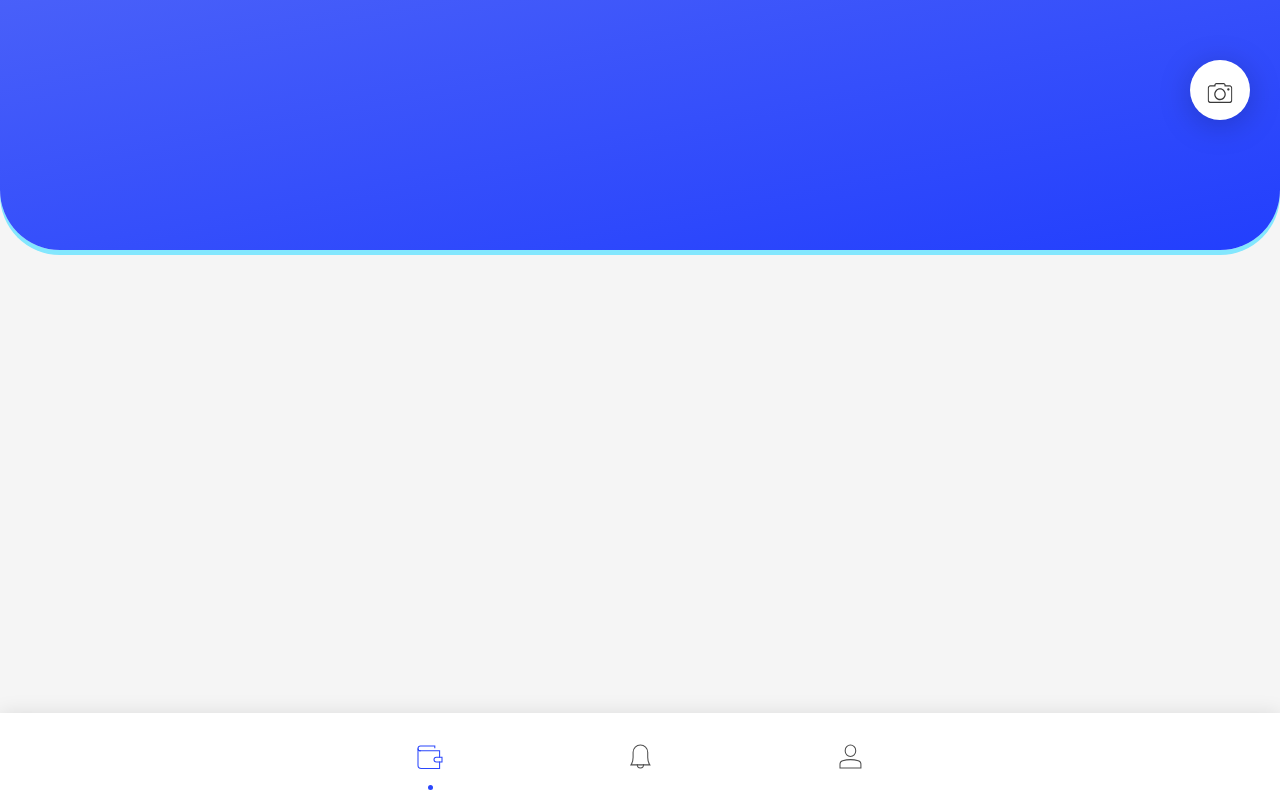
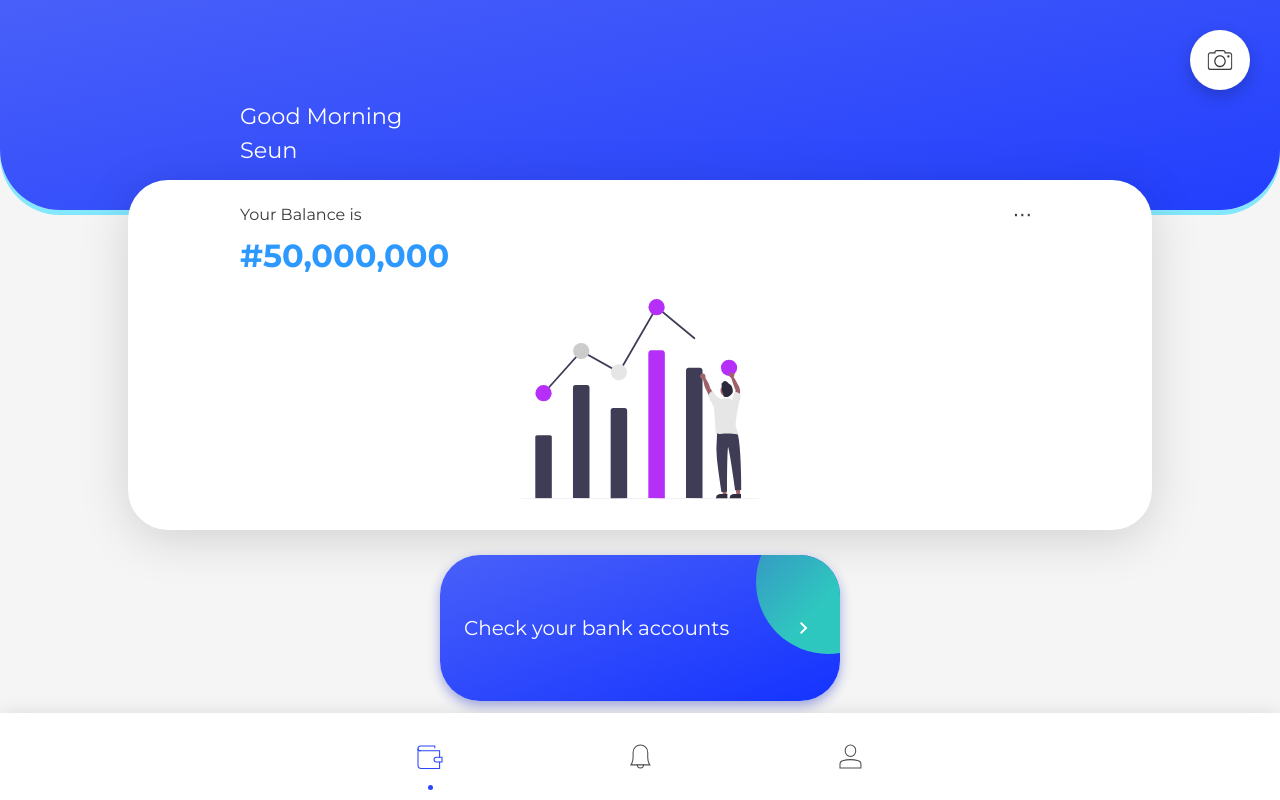
Before and after one commit to Seun-A/money, a React (Create React App) app: page /home in a window 1280 px wide. Built offline with nearby package versions, Linux system fonts and the light colour scheme.

Commit message:
Home Page

```diff
--- /dev/null
+++ b/src/components/balance-card/balance-card.component.js
@@ -0,0 +1,25 @@
+import './balance-card.style.scss'
+
+import chart from '../../assets/undraw/chart.svg'
+
+const BalanceCard = () => (
+  <div className='balance-card bg-white'>
+    <div className='bal-top mx-auto'>
+      <div className='d-flex'>
+        <h2 className='bal-top-title flex-grow-1 m-0 d-flex align-items-center'>Your Balance is</h2>
+        <div className='bal-btn-contianer d-flex justify-content-center align-items-center px-2'>
+          <button className='m-0'>⋯</button>
+        </div>
+      </div>
+      <h1 className='bal-top-value m-0 py-2'>
+        #50,000,000
+      </h1>
+    </div>
+
+    <div className='bal-chart-container d-flex justify-content-center align-items-center mt-3'>
+      <img src={chart} alt='chart' />
+    </div>
+  </div>
+)
+
+export default BalanceCard;
--- /dev/null
+++ b/src/components/balance-card/balance-card.style.scss
@@ -0,0 +1,39 @@
+.balance-card {
+  width: 80%;
+  height: 350px;
+  margin-top: -30px;
+
+  box-shadow: 0px 9px 50px #00000025;
+  border-radius: 40px;
+  padding: 20px 30px;
+
+  .bal-top {
+    max-width: 800px;
+
+    .bal-top-title {
+      font-size: 1rem;
+      font-weight: 400;
+    }
+
+    button {
+      background: none;
+      border: none;
+      font-size: 1.2rem;
+      padding: 0;
+      color: #3A3A3A;
+      transition: color 0.2s;
+
+      &:hover { color: #2D99FF; }
+    }
+
+    .bal-top-value {
+      color: #2D99FF;
+      font-size: 2rem;
+      font-weight: 700;
+    }
+  }
+
+  .bal-chart-container {
+    img { height: 200px; }
+  }
+}
--- a/src/components/banner/banner.component.js
+++ b/src/components/banner/banner.component.js
@@ -1,9 +1,22 @@
 import './banner.style.scss'
+
+const greeting = new Date().getHours() < 12 ?
+  "Morning" : new Date().getHours() < 18 ?
+  "Afternoon" :
+  "Evening";
+
 
 const Banner = ({ shorter, profileImg }) => (
   <div className={`banner ${ shorter ? 'shorter' : null}`}>
-    <div className='banner-img-container'><img src={profileImg} alt='profile-img' className='w-100 h-100 rounded-circle' /></div>
-
+    <div className='banner-img-container d-flex justify-content-center align-items-center'>
+      <img src={profileImg} alt='profile-img' className='w-100 h-100 rounded-circle' />
+    </div>
+    <div className='greeting-container'>
+      <div className='banner-name mx-auto text-white'>
+        Good {greeting} <br />
+        Seun
+      </div>
+    </div>
   </div>
 )
 
--- a/src/components/banner/banner.style.scss
+++ b/src/components/banner/banner.style.scss
@@ -1,8 +1,6 @@
 .banner {
-  position: absolute;
   width: 100%;
-  height: 250px;
-  top: 0;
+  height: 210px;
 
   background: linear-gradient(168.53deg, #4960F9 -0.74%, #1937FE 123.45%);
   border-radius: 0 0 60px 60px;
@@ -16,11 +14,23 @@
     border-radius: 50%;
 
     position: absolute;
-    top: 60px;
+    top: 30px;
     right: 30px;
     background: white;
     overflow: hidden;
 
-    filter: drop-shadow(0px 5.52px 15.18px #00000033);
+    box-shadow: 0 6px 16px #00000033;
+  }
+
+  .greeting-container {
+    width: 100%;
+    position: absolute;
+    top: 100px;
+
+    .banner-name {
+      width: 75%;
+      max-width: 800px;
+      font-size: 1.4rem;
+    }
   }
 }
--- a/src/components/buttons/buttons.component.js
+++ b/src/components/buttons/buttons.component.js
@@ -1,11 +1,12 @@
 import './buttons.style.scss'
 
-const Button = ({ type, label, arrow, center, doubleCircle, dis, signOut, handleSignOut }) => (
+const Button = ({ type, label, arrow, chevron, center, doubleCircle, dis, signOut, handleSignOut }) => (
   <button className={`btn ${type}`} disabled={dis} onClick={signOut ? handleSignOut : null} >
     { doubleCircle ? <span className='circle-left' /> : null}
     <div className={`main d-flex ${center ? 'justify-content-center' : 'justify-content-between'} align-items-center`}>
       <span className=''>{label}</span>
-      { arrow ? <span className="material-symbols-outlined">arrow_right_alt</span> : null}
+      { arrow ? <span className="material-symbols-outlined">arrow_right_alt</span> : null }
+      { chevron ? <span className="material-symbols-outlined">chevron_right</span> : null }
     </div>
     <span className='circle-right' />
   </button>
--- a/src/components/buttons/buttons.style.scss
+++ b/src/components/buttons/buttons.style.scss
@@ -42,6 +42,23 @@ a { z-index: 1; }
         background: linear-gradient(0deg, #00000033, #00000033), linear-gradient(134.4deg, #0720ff -53.64%, #00f2e6 55.89%);
       }
     }
+
+    &.checkAcc {
+      font-size: 1.25rem;
+      text-align: left;
+      width: 80%;
+      max-width: 400px;
+      height: 146px;
+      border-radius: 40px;
+      margin: 25px 0;
+
+      .circle-right {
+        width: 144px;
+        height: 144px;
+        right: -60px;
+        top: -45px;
+      }
+    }
   }
 
   &.light {
--- a/src/pages/home/home.page.js
+++ b/src/pages/home/home.page.js
@@ -1,11 +1,17 @@
-import './home.style.scss'
+import './home.style.css'
+
 import Banner from '../../components/banner/banner.component';
+import BalanceCard from '../../components/balance-card/balance-card.component';
+import Button from '../../components/buttons/buttons.component';
 
 const HomePage = ({ state }) => (
-  <div className='home-sub-page home-page'>
-    <div className='h-100 d-flex align-items-center justify-content-center fw-bold fs-1'>
-      Home
+  <div className='home-page'>
+    <div className='h-100 d-flex flex-column align-items-center justify-content-center'>
       <Banner profileImg={state.profileImg} />
+
+      <BalanceCard />
+
+      <Button type='dark checkAcc' chevron label='Check your bank accounts'  />
     </div>
   </div>
 )
--- /dev/null
+++ b/src/pages/home/home.style.css
@@ -0,0 +1,3 @@
+.home-page {
+  overflow: scroll;
+}
```
Also changed, not shown: src/assets/undraw/chart.svg (added), src/pages/home/home.style.scss (deleted).
